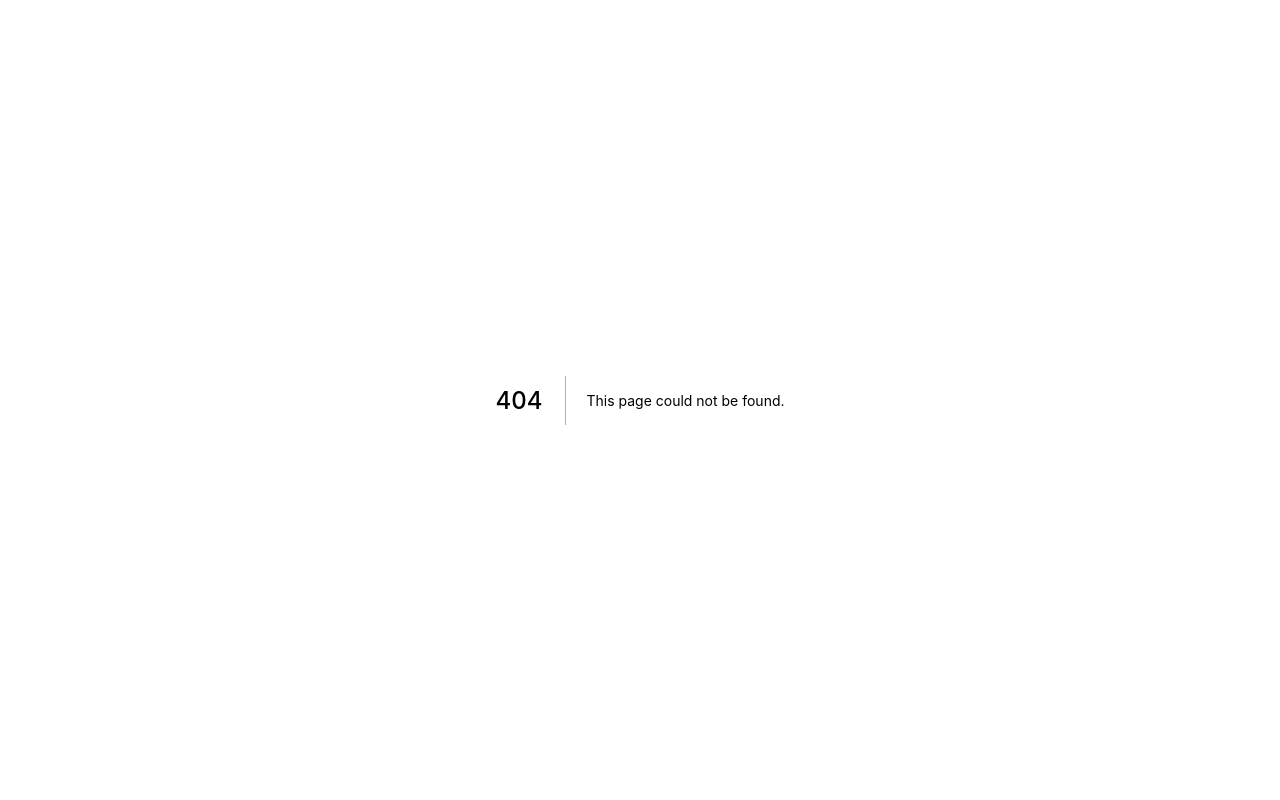
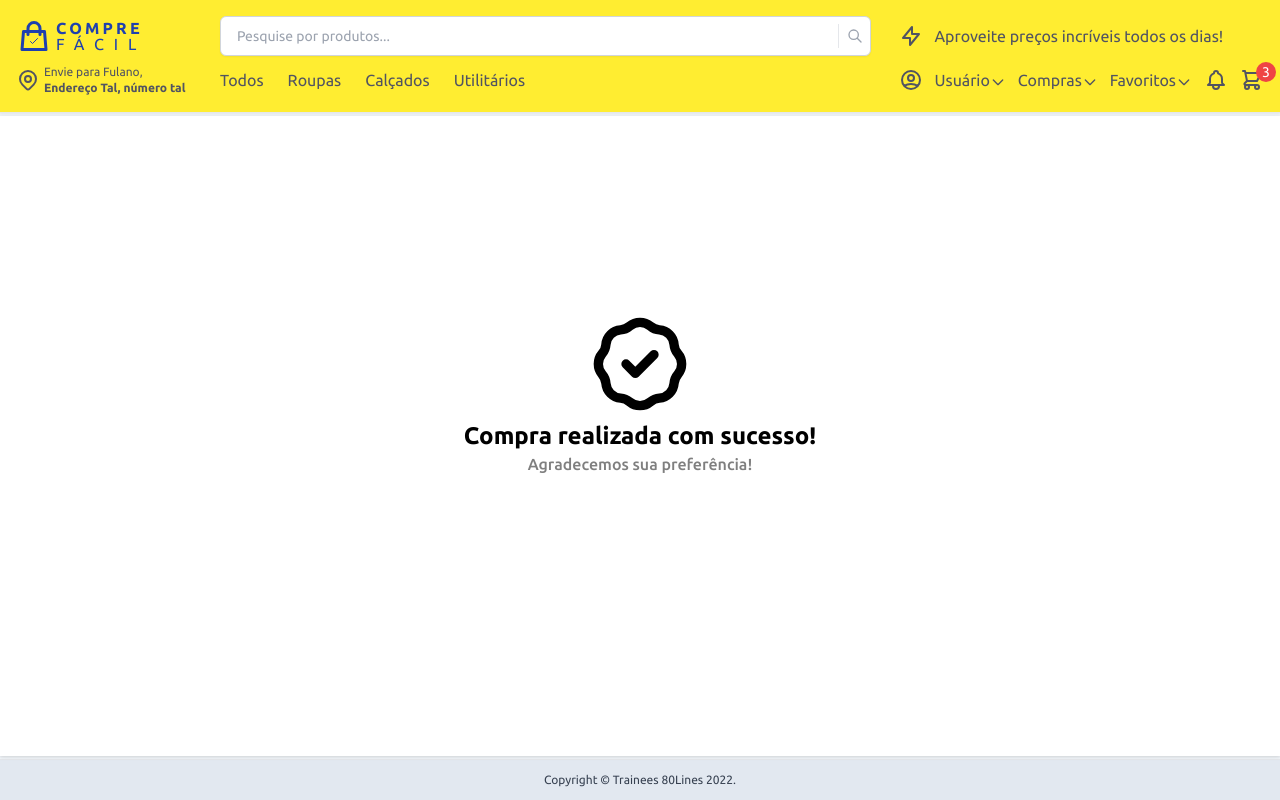
Before and after one commit to leandroepr/trainees-ecommerce-2022, a Next.js app: page /sucesso in a window 1280 px wide. Before the commit this address had no page. Built offline with nearby package versions, Linux system fonts and the light colour scheme; what react-toast-notifications would draw is missing.

Commit message:
feat: create success page

```diff
--- /dev/null
+++ b/src/components/screens/success/index.ts
@@ -0,0 +1,3 @@
+import SuccessScreen from './success-screen'
+
+export { SuccessScreen }
--- /dev/null
+++ b/src/components/screens/success/success-screen.tsx
@@ -0,0 +1,20 @@
+import { BadgeCheckIcon } from '@heroicons/react/outline'
+import DefaultPublicLayout from 'components/templates/public-layout/default-public-layout'
+import { Column, Container, Text } from 'components/toolkit'
+
+const ProductsScreen: React.FC = () => {
+
+  return (
+    <DefaultPublicLayout>
+      <Container className='bg-light h-[40rem] m-auto drop-shadow'>
+        <Column className='items-center p-8 mt-40'>
+          <BadgeCheckIcon className="w-28 h-28" />
+          <Text as='h1' className="font-bold text-2xl">Compra realizada com sucesso!</Text>
+          <Text as='span' className="font-medium text-dark/50">Agradecemos sua preferência!</Text>
+        </Column>
+      </Container>
+    </DefaultPublicLayout>
+  )
+}
+
+export default ProductsScreen
--- /dev/null
+++ b/src/pages/sucesso.tsx
@@ -0,0 +1,8 @@
+import { SuccessScreen } from 'components/screens/success'
+import type { NextPage } from 'next'
+
+const SuccessRoute: NextPage = () => {
+  return <SuccessScreen />
+}
+
+export default SuccessRoute
```
